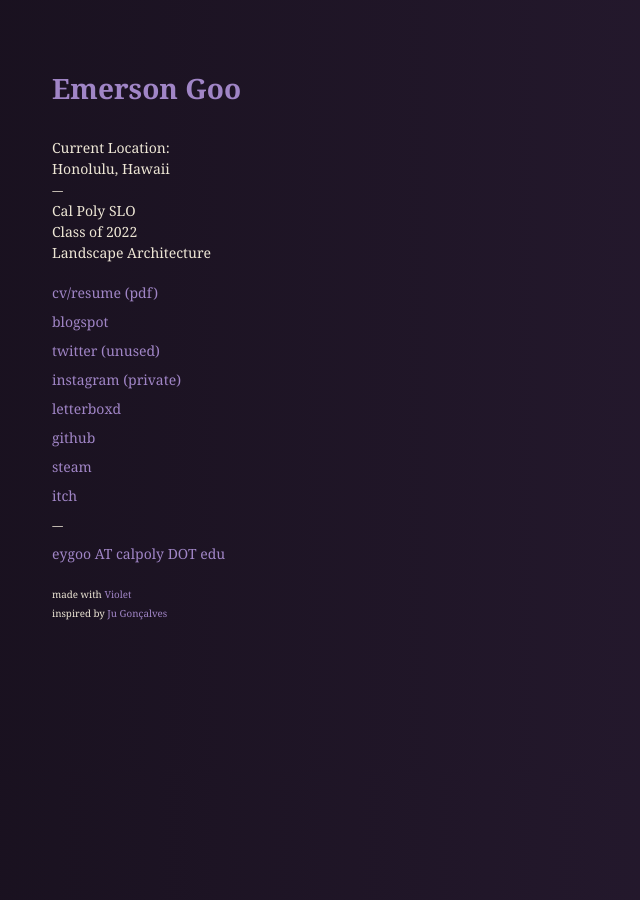
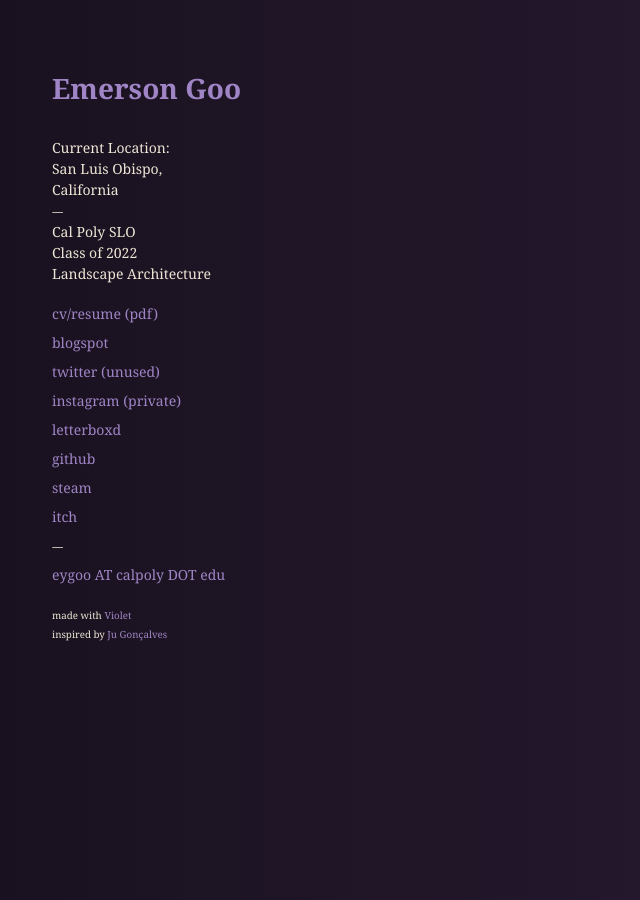
Before and after one commit to emersongoo/emersongoo.github.io, a Jekyll site: the page built from index.html, in a window 1280 px wide. Shown: the whole page, without its empty margins (48-688 px from the left). Built offline with Jekyll 4.4.1, drawn with Linux system fonts in a browser that asks for light colours.

Commit message:
update location

```diff
--- a/index.html
+++ b/index.html
@@ -11,7 +11,7 @@ title: Home
 
   <p>
     Current Location:<br>
-    Honolulu, Hawaii<br>
+    San Luis Obispo, California<br>
     &#9188;<br>
     Cal Poly SLO<br>
     Class of 2022<br>
```
